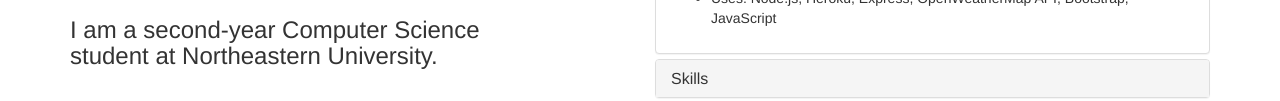
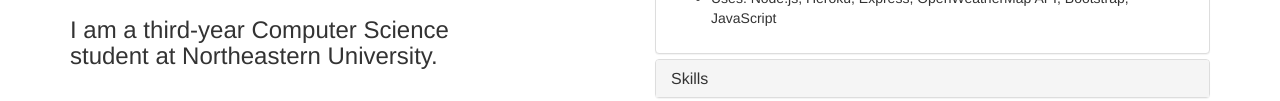
Before and after one commit to vikaba/vikaba.github.io, a plain HTML site: page index.html in a window 1280 px wide. Shown: the part 513-614 px from the top of the page. Drawn offline with nearby package versions, Linux system fonts and the light colour scheme; a web font is replaced by a local one.

Commit message:
updated school year

```diff
--- a/index.html
+++ b/index.html
@@ -49,7 +49,7 @@
       <div class = "col-md-6">
         <h1> Hi, I'm Viktoriya. </h1>
         <img src="/images/russia.jpg" height="350" width="500">
-        <h3> I am a second-year Computer Science <br> student at Northeastern University. </h3>
+        <h3> I am a third-year Computer Science <br> student at Northeastern University. </h3>
       </div>
       <div class = "col-md-6">
         <div class="panel-group" id="accordion" role="tablist" aria-multiselectable="false">
```
